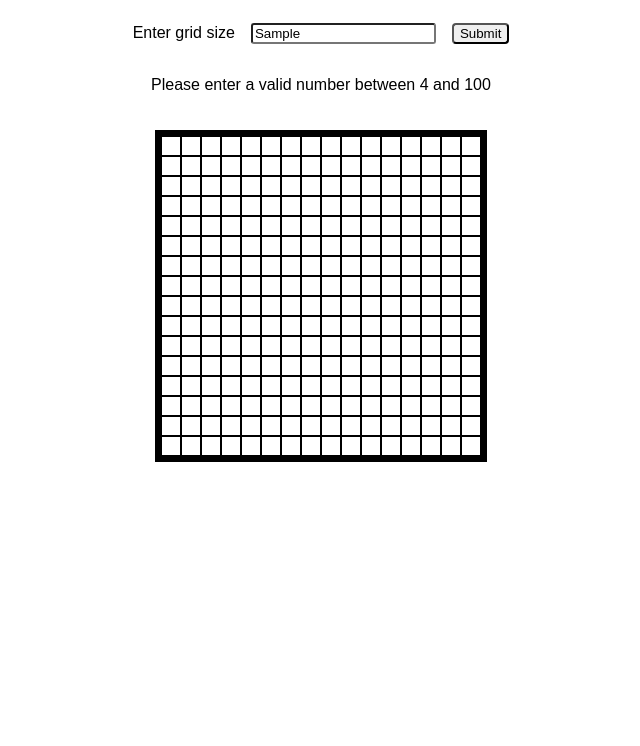
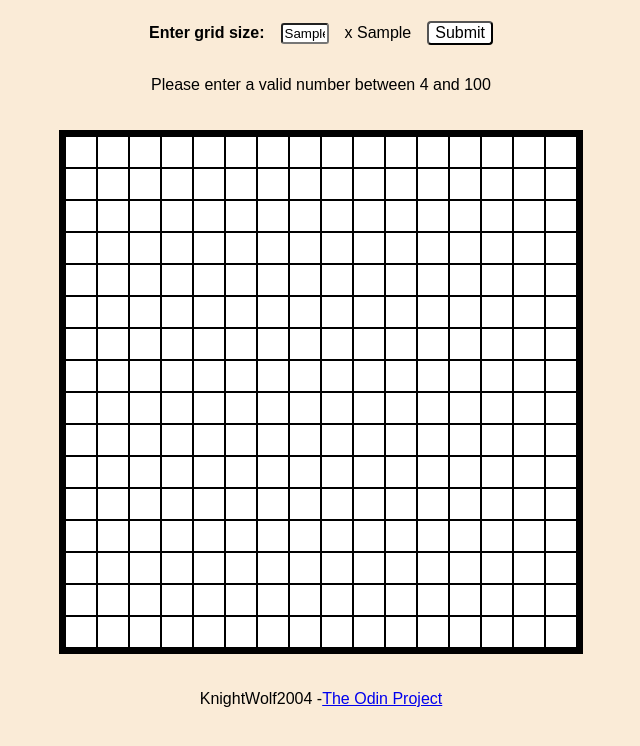
Before and after one commit to KnightWolf2004/Odin-Etch-a-Sketch, a plain HTML site: page index.html in a window 1280 px wide. Both pictures are taken after typing "Sample" into the empty fields and a click on the button "Submit". Shown: the whole page, without its empty margins (319-959 px from the left). Drawn offline with Linux system fonts and the light colour scheme.

Commit message:
Some aesthetic changes like font-size and background colour. Also the user now sees a 'x {input}' value alongside his input value. like user wrote 16, so he will see 16 x 16. Also added a footer

```diff
--- a/app.js
+++ b/app.js
@@ -38,9 +38,12 @@ workspace.addEventListener("mouseover", (event) => {
 const button = document.querySelector("button");
 const input = document.querySelector("input");
 
-input.addEventListener("click", () => {
+input.addEventListener("input", () => {
     let msg = document.querySelector(".invalid-input");
     msg.textContent = "Enter a number between 4 and 100";
+
+    let square = document.querySelector(".square");
+    square.textContent = `x ${input.value}`;
 });
 
 button.addEventListener("click", () => {
--- a/index.html
+++ b/index.html
@@ -11,8 +11,9 @@
 <body>
 
     <div class="form">
-        <p class="enter-size">Enter grid size</p>
+        <p class="enter-size">Enter grid size:</p>
         <input type="text">
+        <p class="square"></p>
         <button>Submit</button>
     </div>
 
@@ -22,6 +23,11 @@
         <div class="workspace"></div>
     </div>
 
+    <footer>
+        <p>KnightWolf2004 -<a target="_blank" rel="noopener noreferrer" href="https://www.theodinproject.com/">The Odin
+                Project</a></p>
+    </footer>
+
     <script src="app.js"></script>
 </body>
 
--- a/styles.css
+++ b/styles.css
@@ -4,6 +4,7 @@ body {
     gap: 20px;
     font-family: Arial, Helvetica, sans-serif;
     align-items: center;
+    background-color: antiquewhite;
 }
 
 .container {
@@ -17,8 +18,8 @@ body {
     border: solid;
     border-color: black;
     background-color: white;
-    width: 20em;
-    height: 20em;
+    width: 32em;
+    height: 32em;
     display: flex;
     flex-direction: column;
 }
@@ -45,16 +46,24 @@ body {
 
 .form .enter-size {
     font-size: 1em;
+    font-weight: 700;
 }
 
 .form input {
     border-radius: 3px;
+    width: 3em;
 }
 
 .form button {
     border-radius: 4px;
+    background-color: white;
+    font-size: 1em;
 }
 
 .form .invalid-input {
     font-size: 1em;
 }
+
+.form .square {
+    font-size: 1em;
+}
```
